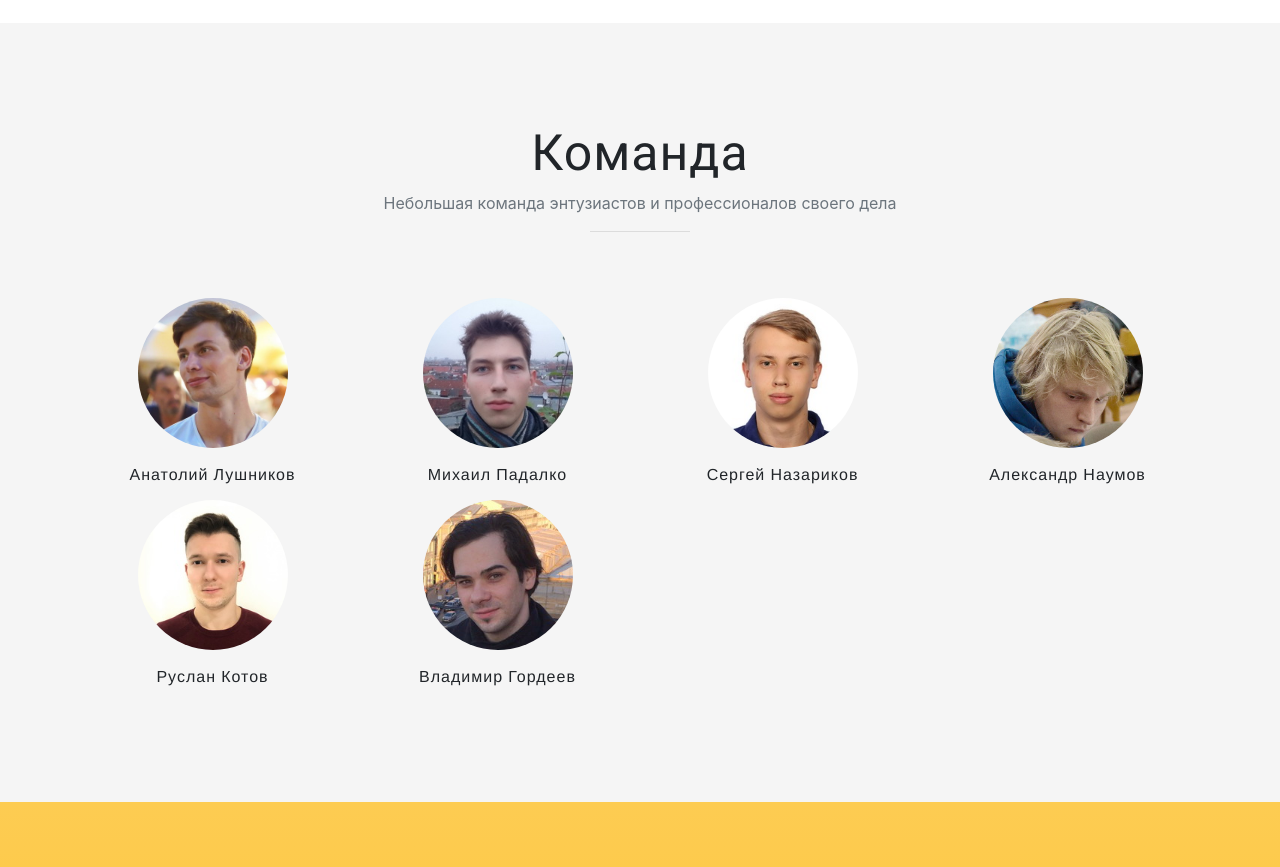
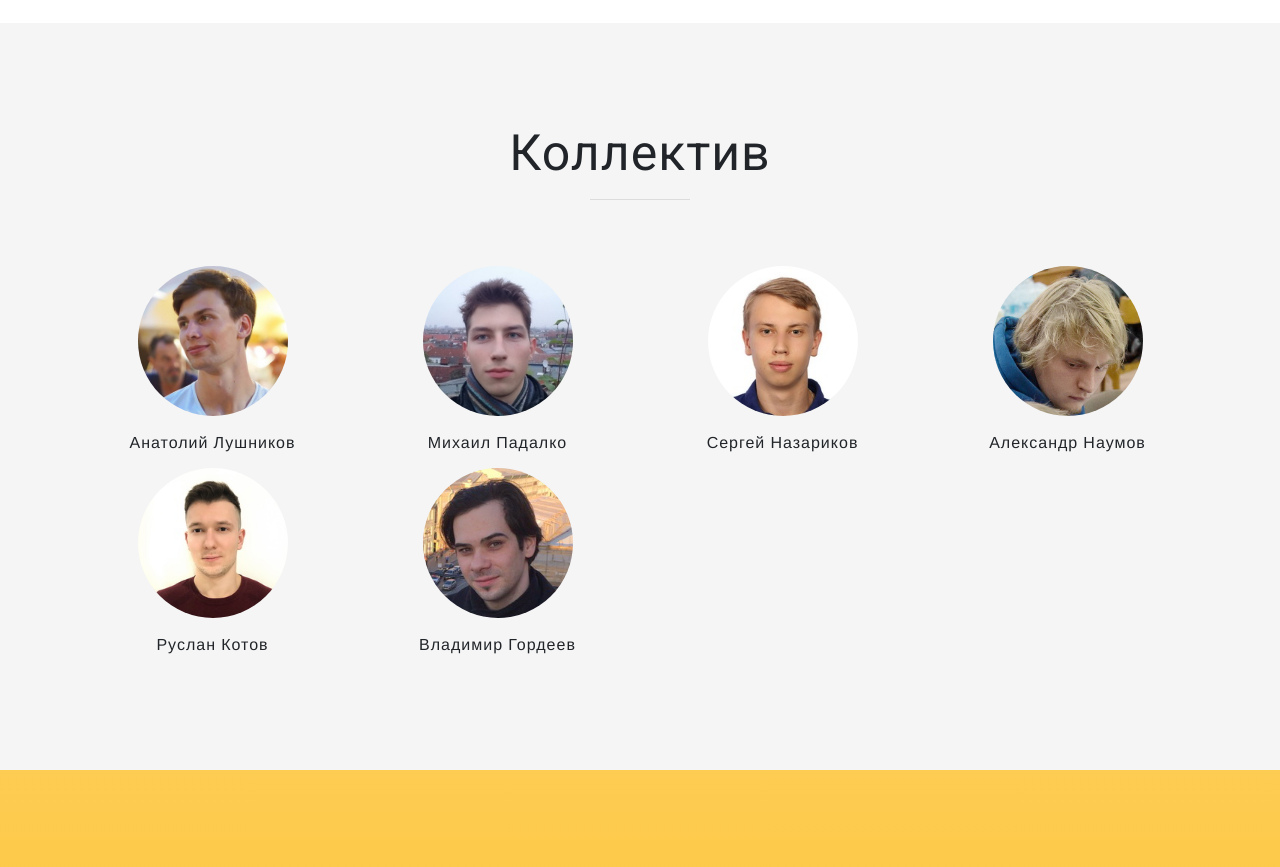
Before and after one commit to alushnikov/ru, a website with bundled scripts: page index.html in a window 1280 px wide. Shown: the part 1560-2427 px from the top of the page. Built offline with nearby package versions, Linux system fonts and the light colour scheme.

Commit message:
fix team

```diff
--- a/index.html
+++ b/index.html
@@ -117,8 +117,7 @@
         <div class="container">
             <div class="row">
                 <div class="col-md-12 mx-auto">
-                    <h2 class="section-heading">Команда</h2>
-                    <div class="text-muted">Небольшая команда энтузиастов и профессионалов своего дела</div>
+                    <h2 class="section-heading">Коллектив</h2>
                     <hr style="height: 50px;">
                 </div>
                 <div class="col-md-3 col-xs-4 teammember">
```
